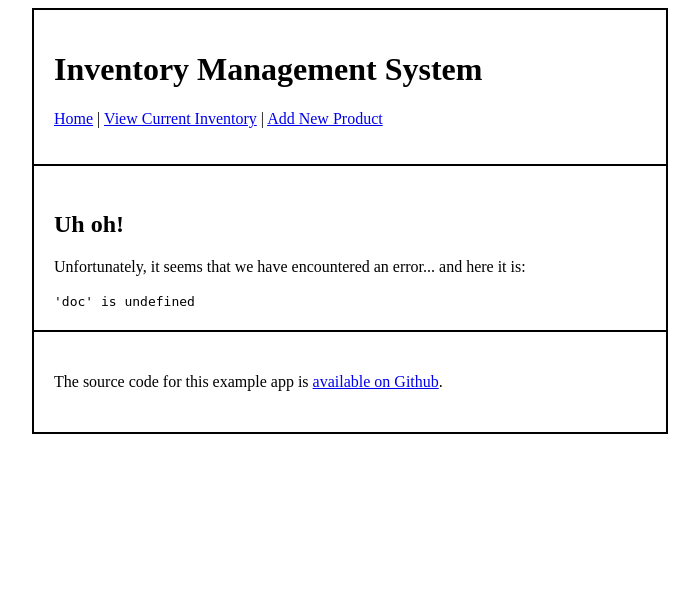
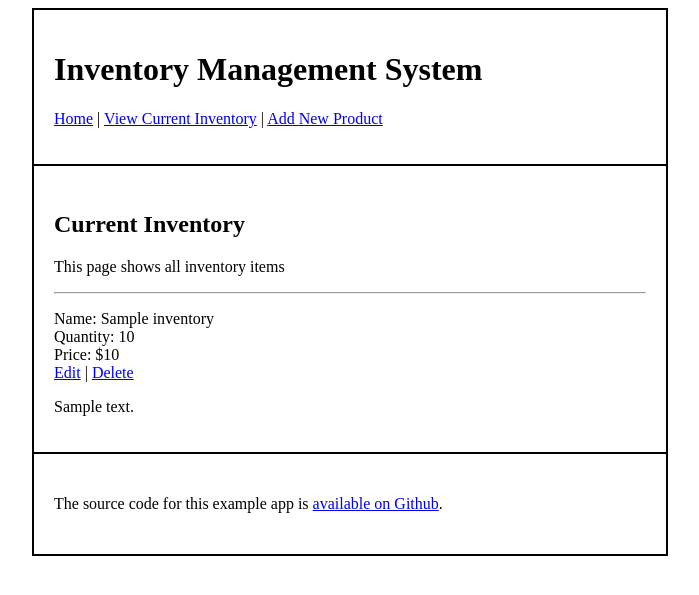
Before and after one commit to dbdesign-students-spring2024/7-web-app-MichaelJiang3174, a Flask app: page /read in a window 1280 px wide. Shown: the top 595 px of the page, without its empty margins (290-989 px from the left). Run offline with Flask 2, Linux system fonts and the light colour scheme; a database or web service that is not in the repository returns one stand-in record (values such as "Sample title").

Commit message:
success run locally

```diff
--- a/app.py
+++ b/app.py
@@ -64,8 +64,8 @@ def read():
     items = db.inventory.find({}).sort(
         "created_at", -1
     )  # sort in descending order of created_at timestamp
+    items = list(items)
     return render_template("read.html", items=items)  # render the read template
-
 
 @app.route('/add', methods=['GET', 'POST'])
 def add_item():
@@ -77,8 +77,8 @@ def add_item():
             'price': float(request.form['price'])
         }
         db.inventory.insert_one(item_data)
-        return redirect(url_for('index'))
-    return render_template('add_item.html')
+        return redirect(url_for('read'))
+    return render_template('create.html')
 
 @app.route('/update/<item_id>', methods=['GET', 'POST'])
 def update_item(item_id):
@@ -91,14 +91,14 @@ def update_item(item_id):
             'price': float(request.form['price'])
         }
         db.inventory.update_one({'_id': ObjectId(item_id)}, {'$set': update_data})
-        return redirect(url_for('index'))
-    return render_template('update_item.html', item=item)
+        return redirect(url_for('read'))  # Redirect to the 'read' endpoint
+    return render_template('edit.html', item=item)
 
 @app.route('/delete/<item_id>')
 def delete_item(item_id):
     # Delete an inventory item
     db.inventory.delete_one({'_id': ObjectId(item_id)})
-    return redirect(url_for('index'))
+    return redirect(url_for('read'))  # Redirect to the 'read' endpoint
 
 
 @app.route("/webhook", methods=["POST"])
--- a/templates/read.html
+++ b/templates/read.html
@@ -14,7 +14,7 @@
             <a href="{{ url_for('update_item', item_id=item._id) }}">Edit</a> |
             <a href="{{ url_for('delete_item', item_id=item._id) }}">Delete</a>
         </p>
-            {{ doc.message }}
+            {{ item.message }}
         </p>
     </div>
     {%endfor%}
```
Also changed, not shown: README.md, 1 other file.
